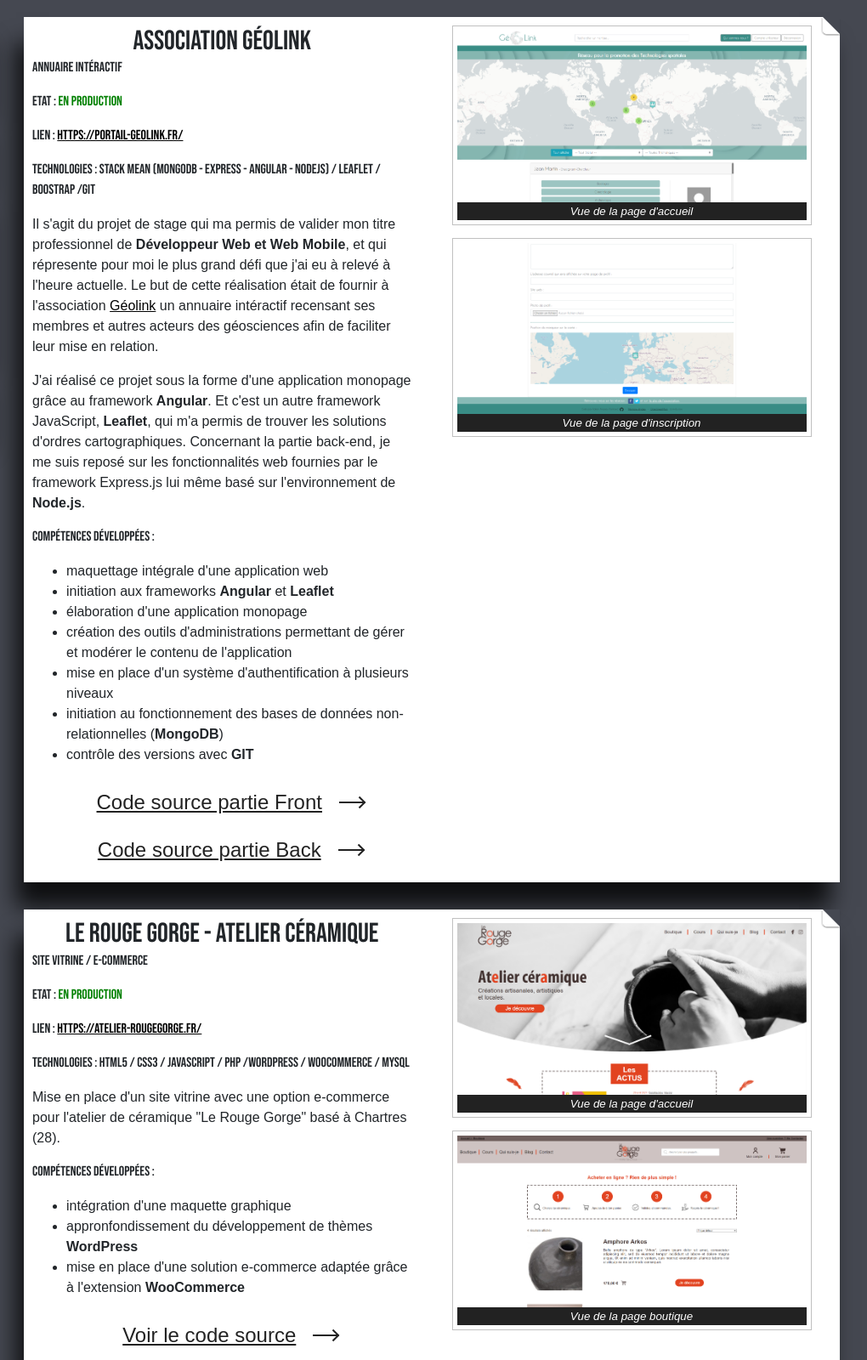
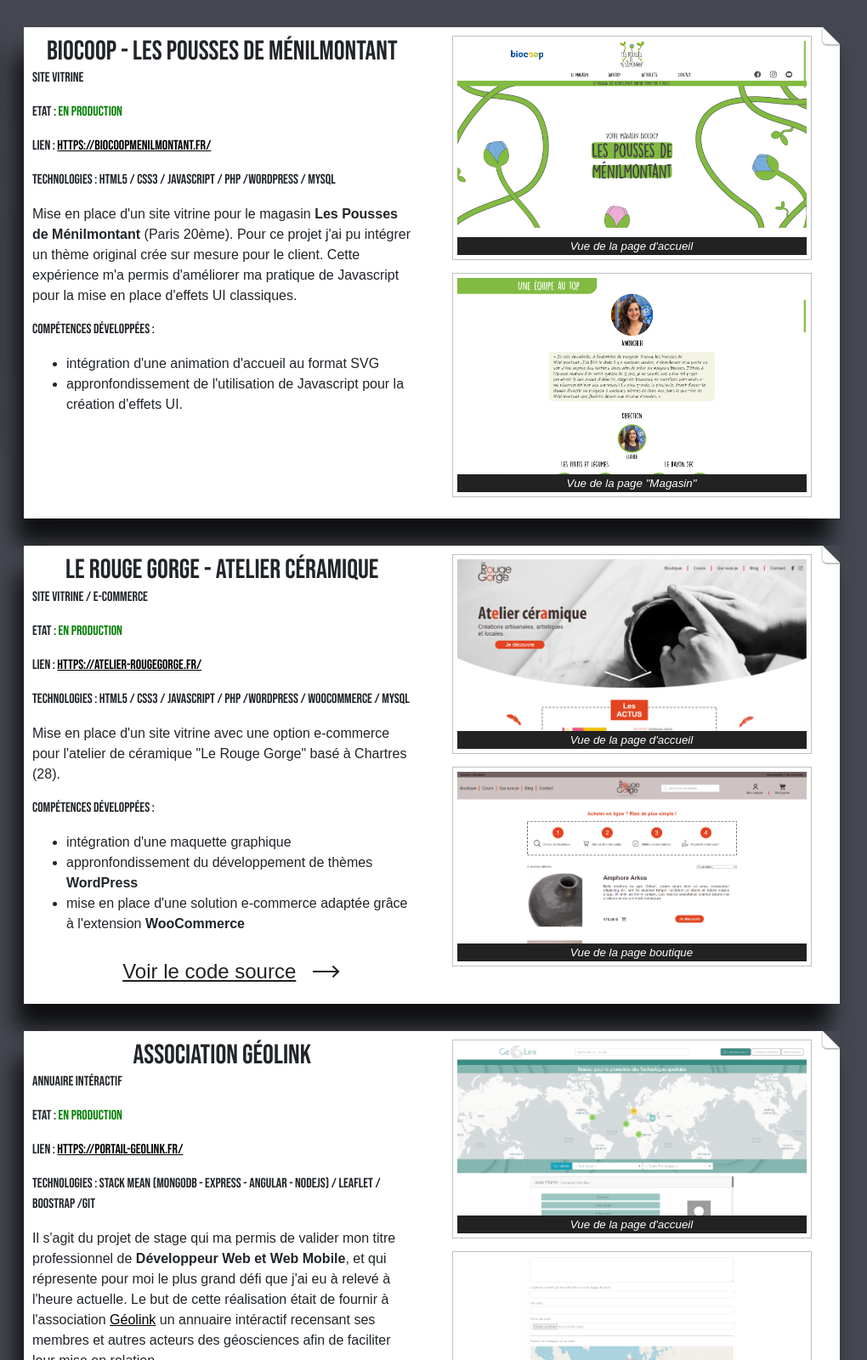
Before and after one commit to AdrienAlva/page-projets-dev, a plain HTML site: page index.html in a window 1280 px wide. Shown: the top 1600 px of the page at 85% size, 260-1280 px from the left. Drawn offline with nearby package versions, Linux system fonts and the light colour scheme.

Commit message:
Adding biocoop project

```diff
--- a/assets/script.js
+++ b/assets/script.js
@@ -5,6 +5,8 @@ function openModal(gallery_id) {
     document.getElementById("myModal_1").style.display = "block";
   } else if (gallery_id == 2){
     document.getElementById("myModal_2").style.display = "block";
+  } else if (gallery_id == 3){
+    document.getElementById("myModal_3").style.display = "block";
   } else {
     return;
   }
@@ -16,6 +18,8 @@ function closeModal(gallery_id) {
     document.getElementById("myModal_1").style.display = "none";
   } else if (gallery_id == 2){
     document.getElementById("myModal_2").style.display = "none";
+  } else if (gallery_id == 3){
+    document.getElementById("myModal_3").style.display = "none";
   } else {
     return;
   }
--- a/assets/style.css
+++ b/assets/style.css
@@ -162,12 +162,12 @@ header {
 	text-decoration: underline;
 }
 
-#lrg-aside-data  {
+.lrg-aside-data  {
 	width: 50%;
 	padding-right: 2.5%;
 }
 
-#lrg-aside-data h2 {
+.lrg-aside-data h2 {
 	width: 100%;
 	margin-top: 10px;
 }
--- a/index.html
+++ b/index.html
@@ -46,9 +46,77 @@
 
 		<!-- <h2 id="page-title">Réalisations</h2> -->
 
+		<div id="lrg-div" class="white-background project-box">
+			<div class="lrg-aside-data">
+				<h2>Biocoop - Les Pousses de Ménilmontant</h2>
+				<p>Site vitrine</p>
+				<p>Etat : <span class="font-green">en production</span></p>
+				<p>Lien : <a href="https://biocoopmenilmontant.fr/">https://biocoopmenilmontant.fr/</a></p>
+				<p>Technologies : HTML5 / CSS3 / JavaScript / PHP /WORDPRESS / MySQL</p>
+				<p class="sans-serif-font">Mise en place d'un site vitrine pour le magasin <span class="bold">Les Pousses de Ménilmontant</span> (Paris 20ème).
+					Pour ce projet j'ai pu intégrer un thème original crée sur mesure pour le client. Cette expérience m'a permis d'améliorer ma pratique de Javascript pour la mise en place d'effets UI classiques. </p>
+				<p> Compétences développées :</p>
+				<ul class="sans-serif-font">
+					<li>intégration d'une animation d'accueil au format SVG</li>
+					<li>appronfondissement de l'utilisation de Javascript pour la création d'effets UI.</li>
+				</ul>
+			</div>
+
+			<div class="pictures">
+				<figure>
+				    <img src="assets/images/screen-biocoop.png" class="hover-shadow" onclick="openModal(3);currentSlide(1, 3)"
+				         alt="Page d'accueil du site">
+				    <figcaption>Vue de la page d'accueil</figcaption>
+				</figure>
+
+				<figure>
+				    <img src="assets/images/biocoop-team.png" class="hover-shadow" onclick="openModal(3);currentSlide(2, 3)"
+				         alt="Page boutique">
+				    <figcaption>Vue de la page "Magasin"</figcaption>
+				</figure>
+			</div>
+		</div>
+
+		<div id="lrg-div" class="white-background project-box">
+			<div class="lrg-aside-data">
+				<h2>Le Rouge Gorge - Atelier céramique</h2>
+				<p>Site vitrine / E-commerce</p>
+				<p>Etat : <span class="font-green">en production</span></p>
+				<p>Lien : <a href="https://atelier-rougegorge.fr/">https://atelier-rougegorge.fr/</a></p>
+				<p>Technologies : HTML5 / CSS3 / JavaScript / PHP /WORDPRESS / WOOCOMMERCE / MySQL</p>
+				<p class="sans-serif-font">Mise en place d'un site vitrine avec une option e-commerce pour l'atelier de céramique "Le Rouge Gorge" basé à Chartres (28).</p>
+				<p> Compétences développées :</p>
+				<ul class="sans-serif-font">
+					<li>intégration d'une maquette graphique</li>
+					<li>appronfondissement du développement de thèmes <span class="bold">WordPress</span></li>
+					<li>mise en place d'une solution e-commerce adaptée grâce à l'extension <span class="bold">WooCommerce</span></li>
+				</ul>
+				<div id="button-custom">
+					<a class="effect1" href="https://github.com/AdrienAlva/le-rouge-gorge">
+						Voir le code source
+						<span class="bg"></span>
+					</a>
+				</div>
+			</div>
+
+			<div class="pictures">
+				<figure>
+				    <img src="assets/images/lrg-homepage.png" class="hover-shadow" onclick="openModal(2);currentSlide(1, 2)"
+				         alt="Page d'accueil du site">
+				    <figcaption>Vue de la page d'accueil</figcaption>
+				</figure>
+
+				<figure>
+				    <img src="assets/images/lrg-shop.png" class="hover-shadow" onclick="openModal(2);currentSlide(2, 2)"
+				         alt="Page boutique">
+				    <figcaption>Vue de la page boutique</figcaption>
+				</figure>
+			</div>
+		</div>
+
 		<div id="geo-div" class="white-background project-box">
 
-			<div id="lrg-aside-data">
+			<div class="lrg-aside-data">
 				<h2>Association GéoLink</h2>
 				<p>Annuaire intéractif</p>
 				<p>Etat : <span class="font-green">en production</span></p>
@@ -94,47 +162,9 @@
 				    <figcaption>Vue de la page d'inscription</figcaption>
 				</figure>
 			</div>
-
 		</div>
 
-		<div id="lrg-div" class="white-background project-box">
 
-			<div id="lrg-aside-data">
-				<h2>Le Rouge Gorge - Atelier céramique</h2>
-				<p>Site vitrine / E-commerce</p>
-				<p>Etat : <span class="font-green">en production</span></p>
-				<p>Lien : <a href="https://atelier-rougegorge.fr/">https://atelier-rougegorge.fr/</a></p>
-				<p>Technologies : HTML5 / CSS3 / JavaScript / PHP /WORDPRESS / WOOCOMMERCE / MySQL</p>
-				<p class="sans-serif-font">Mise en place d'un site vitrine avec une option e-commerce pour l'atelier de céramique "Le Rouge Gorge" basé à Chartres (28).</p>
-				<p> Compétences développées :</p>
-				<ul class="sans-serif-font">
-					<li>intégration d'une maquette graphique</li>
-					<li>appronfondissement du développement de thèmes <span class="bold">WordPress</span></li>
-					<li>mise en place d'une solution e-commerce adaptée grâce à l'extension <span class="bold">WooCommerce</span></li>
-				</ul>
-				<div id="button-custom">
-					<a class="effect1" href="https://github.com/AdrienAlva/le-rouge-gorge">
-						Voir le code source
-						<span class="bg"></span>
-					</a>
-				</div>
-			</div>
-
-			<div class="pictures">
-				<figure>
-				    <img src="assets/images/lrg-homepage.png" class="hover-shadow" onclick="openModal(2);currentSlide(1, 2)"
-				         alt="Page d'accueil du site">
-				    <figcaption>Vue de la page d'accueil</figcaption>
-				</figure>
-
-				<figure>
-				    <img src="assets/images/lrg-shop.png" class="hover-shadow" onclick="openModal(2);currentSlide(2, 2)"
-				         alt="Page boutique">
-				    <figcaption>Vue de la page boutique</figcaption>
-				</figure>
-			</div>
-
-		</div>
 
 		<div id="linkedin-div-mob" class="white-background">
 			<a href="https://www.linkedin.com/in/adrien-alvarez-vanhard-193188206/">
@@ -240,6 +270,52 @@
 		  </div>
 		</div>
 
+		<!-- The Modal/Lightbox Biocoop-->
+		<div id="myModal_3" class="modal">
+		  <span class="close cursor" onclick="closeModal(3)">&times;</span>
+		  <div class="modal-content">
+
+		    <div class="mySlides_3">
+		      <div class="numbertext">1 / 3</div>
+		      <img src="assets/images/screen-biocoop.png" style="width:100%">
+		    </div>
+
+		    <div class="mySlides_3">
+		      <div class="numbertext">2 / 3</div>
+		      <img src="assets/images/biocoop-team.png" style="width:100%">
+		    </div>
+
+		    <div class="mySlides_3">
+		      <div class="numbertext">3 / 3</div>
+		      <img src="assets/images/biocoop-news.png" style="width:100%">
+		    </div>
+
+		    <!-- Next/previous controls -->
+		    <a class="prev" onclick="plusSlides(-1, 3)">&#10094;</a>
+		    <a class="next" onclick="plusSlides(1, 3)">&#10095;</a>
+
+		    <!-- Caption text -->
+		    <div class="caption-container">
+		      <p id="caption"></p>
+		    </div>
+
+		    <!-- Thumbnail image controls -->
+		    <div id="thumbnail-img-ctrl">
+			    <div class="column">
+			      <img class="demo" src="assets/images/screen-biocoop.png" onclick="currentSlide(1, 3)" alt="Le Rouge Gorge - Page d'accueil">
+			    </div>
+
+			    <div class="column">
+			      <img class="demo" src="assets/images/biocoop-team.png" onclick="currentSlide(2, 3)" alt="Le Rouge Gorge - Page boutique">
+			    </div>
+
+			    <div class="column">
+			      <img class="demo" src="assets/images/biocoop-news.png" onclick="currentSlide(3, 3)" alt="Le Rouge Gorge - Page produit">
+			    </div>
+			</div>
+		  </div>
+		</div>
+
 	</div>
 	<script src="assets/script.js"></script>
 </body>
```
Also changed, not shown: assets/images/biocoop-news.png (added), assets/images/biocoop-team.png (added), assets/images/screen-biocoop.png (added).
